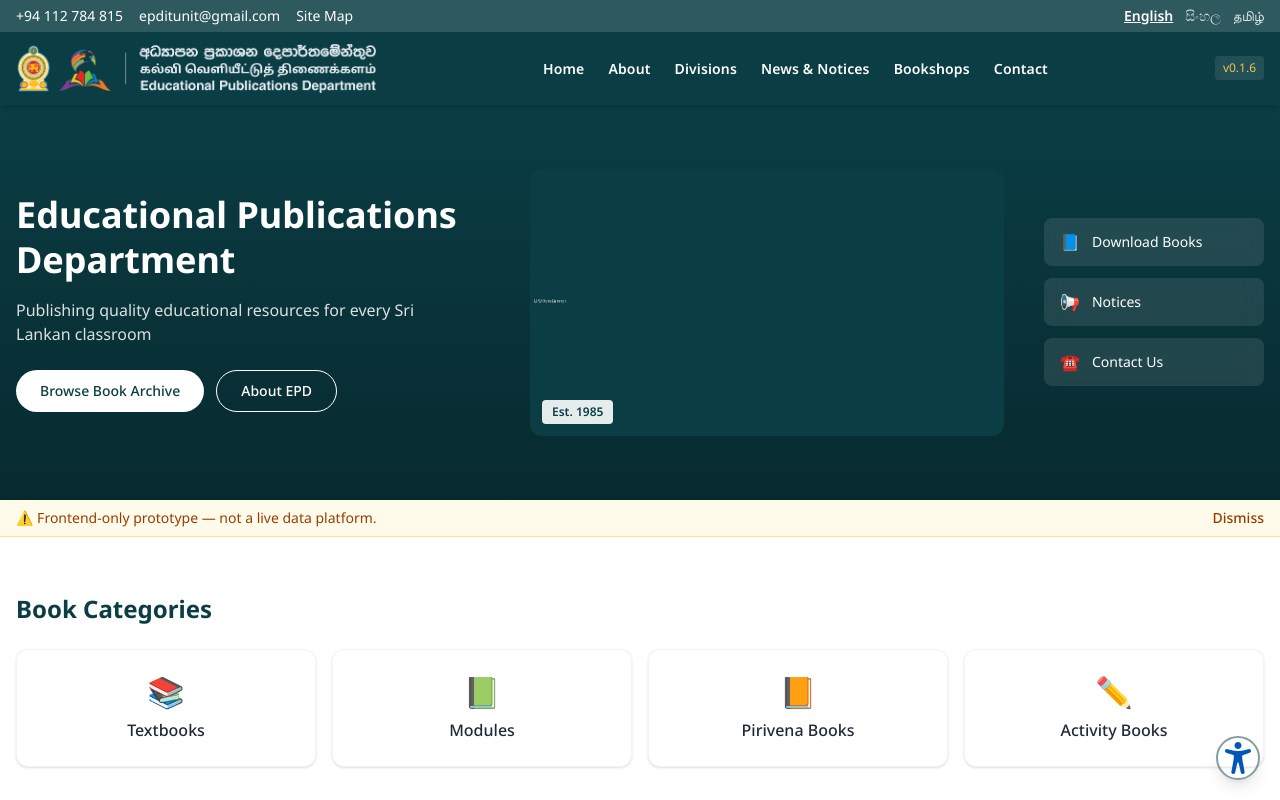
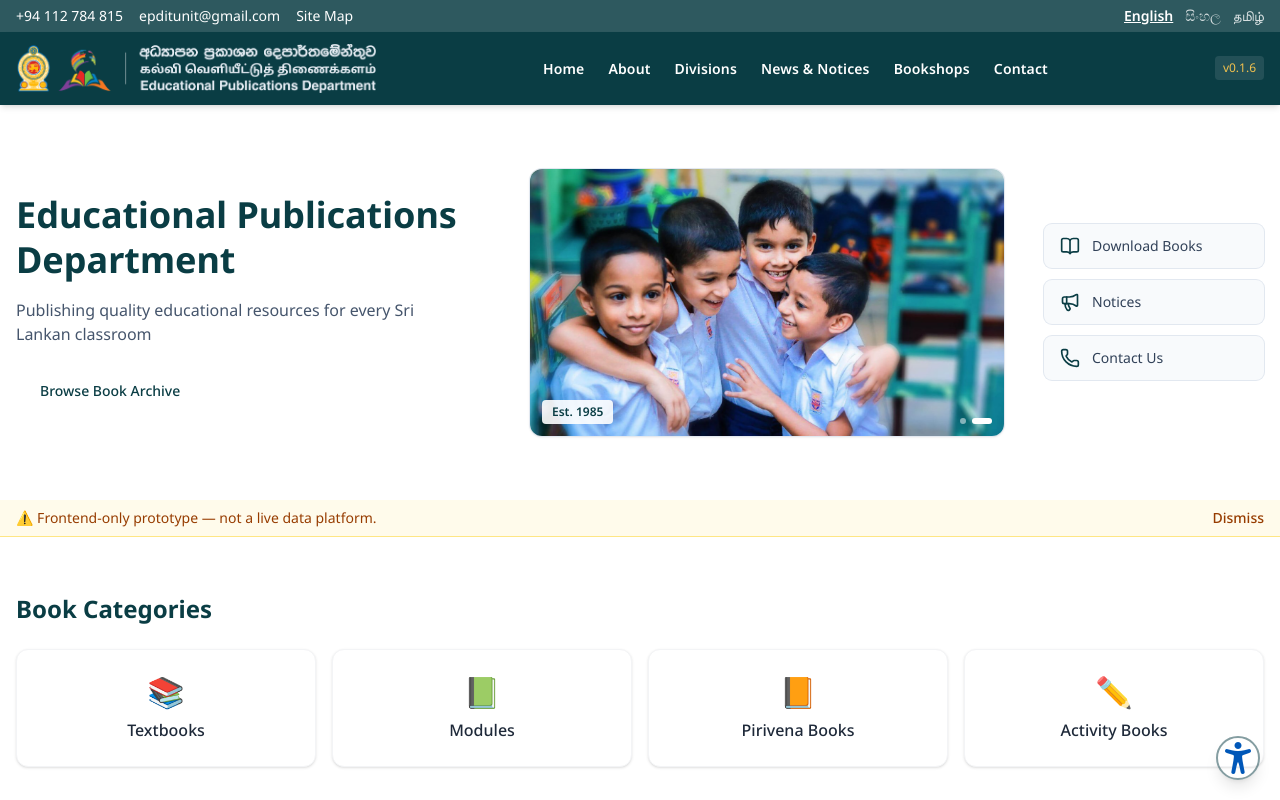
Before and after one commit to Niki704/epd_homepage_prototype, a Next.js app: page /en in a window 1280 px wide. Shown: the top 800 px of the page. Built offline with nearby package versions, Linux system fonts and the light colour scheme; no server answers.

Commit message:
feat(ui): Some modifications to the hero section. (Committing unfinished work)

```diff
--- a/components/sections/Hero.tsx
+++ b/components/sections/Hero.tsx
@@ -1,35 +1,53 @@
 "use client";
 
+import { useState, useEffect } from "react";
 import { useTranslations } from "next-intl";
-import { motion } from "framer-motion";
+import { motion, AnimatePresence } from "framer-motion";
 import Image from "next/image";
+import { BookOpen, Megaphone, Phone } from "lucide-react";
 import Button from "@/components/ui/Button";
 
-// Three-part MOE-style hero (01-design.md §4/§5):
-// left = headline + mission blurb + CTAs, center = photo w/ text badge,
-// right = vertical quick-access tile stack.
-// Reuses the Download Archive's top-banner.png as the photo element.
+// Hybrid MOE-style hero (01-design.md §4/§5, revised):
+// left = headline + mission blurb + CTAs, center = auto-advancing photo
+// slider w/ fixed text badge, right = vertical quick-access tile stack.
+// Structure follows MOE Singapore's clean 3-column layout; the photo slot
+// keeps real photography (MOE Sri Lanka convention) instead of an
+// illustration, auto-cycling between the two supplied hero images.
+const HERO_IMAGES = [
+  "/images/hero/sch-child-edu.jpg",
+  "/images/hero/slider5-1536x749-1.jpg",
+];
+const SLIDE_INTERVAL_MS = 5000;
+
 export default function Hero() {
   const t = useTranslations("hero");
+  const [activeSlide, setActiveSlide] = useState(0);
+
+  useEffect(() => {
+    const id = setInterval(() => {
+      setActiveSlide((prev) => (prev + 1) % HERO_IMAGES.length);
+    }, SLIDE_INTERVAL_MS);
+    return () => clearInterval(id);
+  }, []);
 
   const quickTiles = [
-    { label: "Download Books", icon: "📘" },
-    { label: "Notices", icon: "📢" },
-    { label: "Contact Us", icon: "☎️" },
+    { label: "Download Books", Icon: BookOpen },
+    { label: "Notices", Icon: Megaphone },
+    { label: "Contact Us", Icon: Phone },
   ];
 
   return (
-    <section className="bg-gradient-to-b from-brand to-brand-dark text-white">
+    <section className="bg-white">
       <div className="max-w-7xl mx-auto px-4 py-16 grid grid-cols-1 lg:grid-cols-[1fr_1fr_220px] gap-10 items-center">
         <motion.div
           initial={{ opacity: 0, y: 20 }}
           animate={{ opacity: 1, y: 0 }}
           transition={{ duration: 0.5 }}
         >
-          <h1 className="text-3xl sm:text-4xl font-bold leading-tight">
+          <h1 className="text-3xl sm:text-4xl font-bold leading-tight text-brand">
             {t("headline")}
           </h1>
-          <p className="mt-4 text-white/85 max-w-md">{t("subheadline")}</p>
+          <p className="mt-4 text-slate-600 max-w-md">{t("subheadline")}</p>
           <div className="mt-6 flex flex-wrap gap-3">
             <Button href="#download-archive" variant="secondary">
               {t("ctaPrimary")}
@@ -41,22 +59,52 @@ export default function Hero() {
         </motion.div>
 
         <motion.div
-          className="relative rounded-xl overflow-hidden aspect-video"
+          className="relative rounded-xl overflow-hidden aspect-video shadow-sm ring-1 ring-slate-200"
           initial={{ opacity: 0, scale: 0.97 }}
           animate={{ opacity: 1, scale: 1 }}
           transition={{ duration: 0.5, delay: 0.1 }}
         >
-          <Image
-            src="/images/hero/top-banner.png"
-            alt="EPD"
-            fill
-            sizes="(max-width: 768px) 100vw, 50vw"
-            className="object-cover"
-            priority
-          />
-          <span className="absolute bottom-3 left-3 bg-white/90 text-brand text-xs font-semibold rounded px-2.5 py-1">
+          <AnimatePresence mode="sync">
+            <motion.div
+              key={HERO_IMAGES[activeSlide]}
+              className="absolute inset-0"
+              initial={{ opacity: 0 }}
+              animate={{ opacity: 1 }}
+              exit={{ opacity: 0 }}
+              transition={{ duration: 0.8 }}
+            >
+              <Image
+                src={HERO_IMAGES[activeSlide]}
+                alt="Students in an EPD-supported Sri Lankan classroom"
+                fill
+                sizes="(max-width: 768px) 100vw, 50vw"
+                className="object-cover"
+                priority={activeSlide === 0}
+              />
+            </motion.div>
+          </AnimatePresence>
+
+          <span className="absolute bottom-3 left-3 z-10 bg-white/90 text-brand text-xs font-semibold rounded px-2.5 py-1">
             Est. 1985
           </span>
+
+          {HERO_IMAGES.length > 1 && (
+            <div className="absolute bottom-3 right-3 z-10 flex gap-1.5">
+              {HERO_IMAGES.map((src, i) => (
+                <button
+                  key={src}
+                  type="button"
+                  aria-label={`Show slide ${i + 1}`}
+                  onClick={() => setActiveSlide(i)}
+                  className={`h-1.5 rounded-full transition-all ${
+                    i === activeSlide
+                      ? "w-5 bg-white"
+                      : "w-1.5 bg-white/50 hover:bg-white/75"
+                  }`}
+                />
+              ))}
+            </div>
+          )}
         </motion.div>
 
         <motion.div
@@ -65,13 +113,13 @@ export default function Hero() {
           animate={{ opacity: 1, x: 0 }}
           transition={{ duration: 0.5, delay: 0.2 }}
         >
-          {quickTiles.map((tile) => (
+          {quickTiles.map(({ label, Icon }) => (
             <div
-              key={tile.label}
-              className="bg-white/10 backdrop-blur rounded-lg px-4 py-3 flex items-center gap-3 hover:bg-white/20 transition-colors cursor-pointer"
+              key={label}
+              className="bg-slate-50 rounded-lg px-4 py-3 flex items-center gap-3 hover:bg-slate-100 transition-colors cursor-pointer ring-1 ring-slate-200"
             >
-              <span aria-hidden="true">{tile.icon}</span>
-              <span className="text-sm">{tile.label}</span>
+              <Icon className="h-5 w-5 text-brand" aria-hidden="true" />
+              <span className="text-sm text-slate-700">{label}</span>
             </div>
           ))}
         </motion.div>
```
